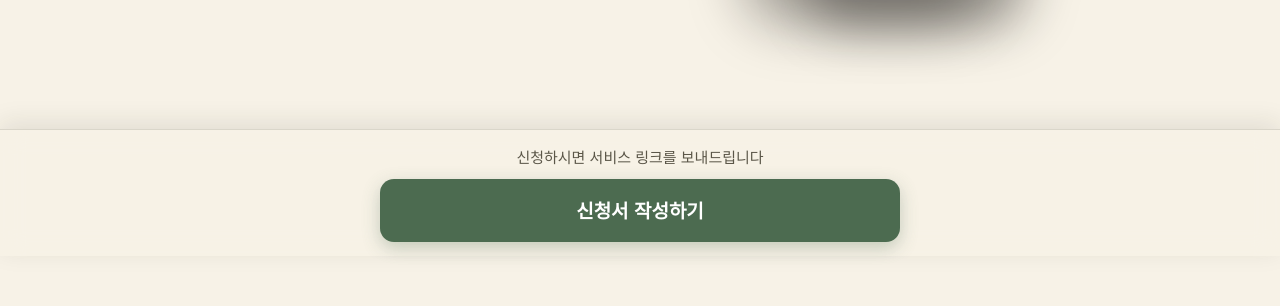
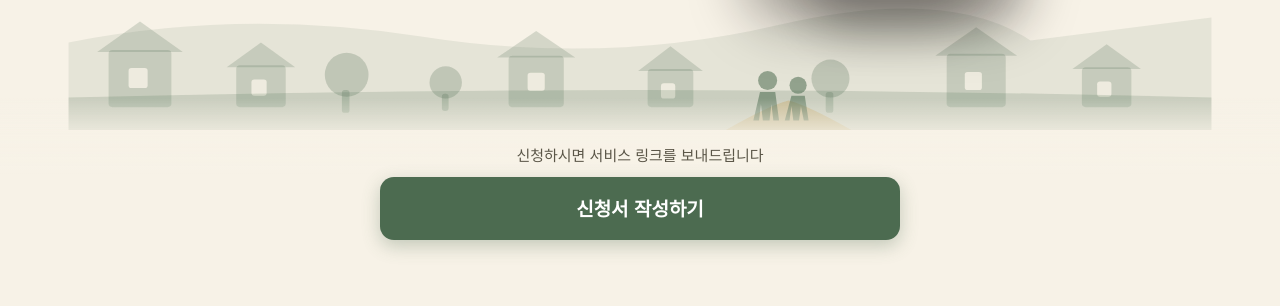
Before and after one commit to jeonghojeongho/masilgasil, a plain HTML site: page index.html in a window 1280 px wide. Shown: the part 544-850 px from the top of the page. Before the commit the page ends 800 px from the top, so only its background shows below. Drawn offline with Linux system fonts and the light colour scheme.

Commit message:
Adjust layout and add village SVG element
Updated padding and dimensions for layout adjustments. Added a new village SVG element for visual enhancement.

```diff
--- a/index.html
+++ b/index.html
@@ -46,9 +46,11 @@
   }
 
   .wrap{
+    position:relative;
+    z-index:1;
     max-width:960px;
     margin:0 auto;
-    padding:var(--s5) var(--s3) 168px;
+    padding:var(--s5) var(--s3) 300px;
   }
 
   /* ============ HERO ============ */
@@ -281,9 +283,24 @@
 
   @media (max-width:799px){
     .mockup{ padding-right:38px; }
-    .stack,.phone{ width:198px; }
+    .stack,.phone{ width:186px; }
     .phone--back{ top:30px; left:48px; }
-    .screen{ height:378px; }
+    .screen{ height:354px; }
+  }
+
+  /* ============ 마을 풍경 ============ */
+  .village{
+    position:fixed;
+    left:0; right:0;
+    bottom:126px;
+    height:200px;
+    z-index:0;
+    pointer-events:none;
+  }
+  .village svg{ display:block; width:100%; height:100%; }
+  @media (max-width:799px){
+    .village{ height:118px; bottom:118px; }
+    .mockup{ padding:var(--s2) 44px var(--s2) 0; }
   }
 
   /* ============ CTA (floating bottom bar) ============ */
@@ -291,12 +308,8 @@
     position:fixed;
     left:0; right:0; bottom:0;
     z-index:50;
-    background:rgba(247,242,231,0.92);
-    -webkit-backdrop-filter:blur(12px);
-    backdrop-filter:blur(12px);
-    border-top:1px solid var(--line);
-    box-shadow:0 -6px 24px rgba(42,38,32,0.10);
-    padding:14px var(--s3) calc(14px + env(safe-area-inset-bottom));
+    background:linear-gradient(to bottom,rgba(247,242,231,0) 0%,rgba(247,242,231,.88) 26%,var(--paper) 48%);
+    padding:44px var(--s3) calc(16px + env(safe-area-inset-bottom));
     text-align:center;
   }
   .cta-inner{
@@ -459,6 +472,37 @@
   </section>
 </div>
 
+  <div class="village" aria-hidden="true">
+    <svg viewBox="0 0 1200 210" preserveAspectRatio="xMidYEnd slice" xmlns="http://www.w3.org/2000/svg">
+      <circle cx="1052" cy="40" r="30" fill="rgba(192,138,40,.20)"/>
+      <path d="M0 118 Q180 82 372 112 T744 100 T1010 116 L1200 92 L1200 210 L0 210Z" fill="rgba(76,107,80,.10)"/>
+      <g fill="rgba(76,107,80,.20)">
+        <rect x="42" y="126" width="66" height="60" rx="4"/><path d="M30 128 75 96 120 128Z"/>
+        <rect x="176" y="142" width="52" height="44" rx="4"/><path d="M166 144 202 118 238 144Z"/>
+        <rect x="462" y="132" width="58" height="54" rx="4"/><path d="M450 134 491 106 532 134Z"/>
+        <rect x="608" y="146" width="48" height="40" rx="4"/><path d="M598 148 632 122 666 148Z"/>
+        <rect x="922" y="130" width="62" height="56" rx="4"/><path d="M910 132 953 102 996 132Z"/>
+        <rect x="1064" y="144" width="52" height="42" rx="4"/><path d="M1054 146 1090 120 1126 146Z"/>
+      </g>
+      <g fill="rgba(247,242,231,.8)">
+        <rect x="63" y="145" width="20" height="21" rx="3"/><rect x="192" y="157" width="16" height="17" rx="3"/>
+        <rect x="482" y="150" width="18" height="19" rx="3"/><rect x="622" y="161" width="15" height="16" rx="3"/>
+        <rect x="941" y="149" width="18" height="19" rx="3"/><rect x="1080" y="159" width="15" height="16" rx="3"/>
+      </g>
+      <g fill="rgba(76,107,80,.24)">
+        <circle cx="292" cy="152" r="23"/><rect x="287" y="168" width="8" height="24" rx="3"/>
+        <circle cx="800" cy="156" r="20"/><rect x="795" y="170" width="8" height="22" rx="3"/>
+        <circle cx="396" cy="160" r="17"/><rect x="392" y="172" width="7" height="18" rx="3"/>
+      </g>
+      <path d="M0 176 Q600 160 1200 176 L1200 210 L0 210Z" fill="rgba(76,107,80,.18)"/>
+      <path d="M690 210 Q736 184 756 179 Q776 184 822 210Z" fill="rgba(192,138,40,.26)"/>
+      <g fill="rgba(76,107,80,.55)">
+        <circle cx="734" cy="158" r="10"/><path d="M726 170h16l4 30h-6l-2-17-2 17h-7l-2-17-2 17h-6z"/>
+        <circle cx="766" cy="163" r="9"/><path d="M759 174h14l4 26h-5l-3-15-2 15h-6l-2-15-2 15h-5z"/>
+      </g>
+    </svg>
+  </div>
+
   <section class="cta">
     <div class="cta-inner">
       <p class="cta-lead">신청하시면 서비스 링크를 보내드립니다</p>
```
